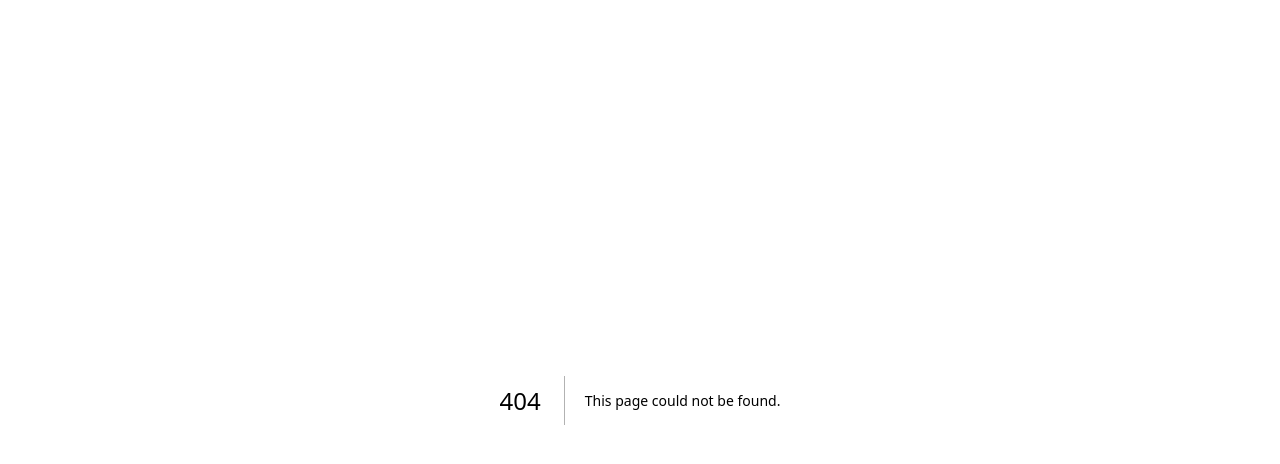
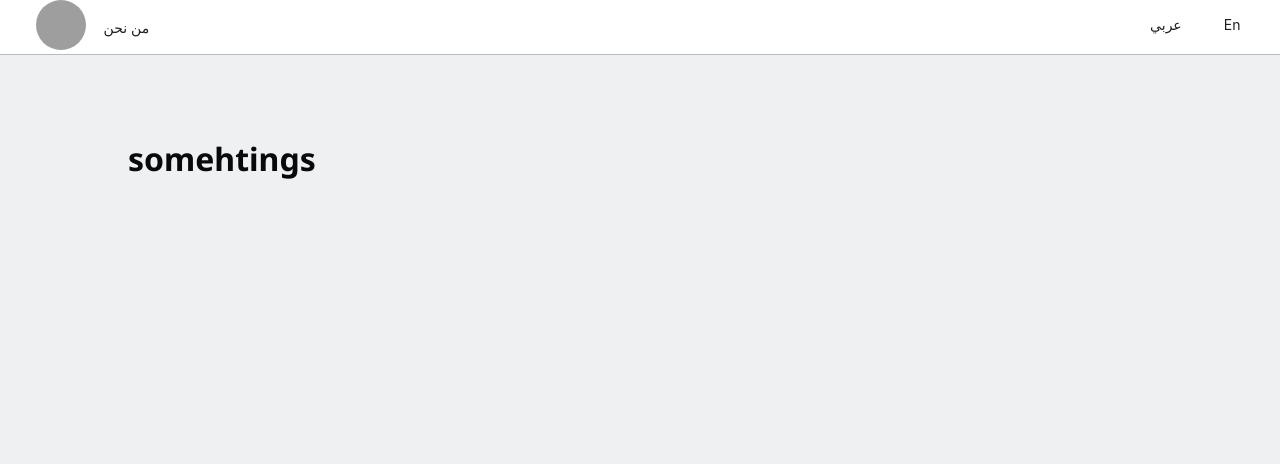
Before and after one commit to raibbl/bakeryraa, a Next.js app: page /menu in a window 1280 px wide. Before the commit this address had no page. Shown: the top 464 px of the page. Built offline with nearby package versions, Linux system fonts and the light colour scheme; grey boxes are pictures that could not be loaded.

Commit message:
Clean-up some default nextjs stuff and add navBar

```diff
--- /dev/null
+++ b/components/Navbar.tsx
@@ -0,0 +1,63 @@
+import { Button, Row } from "antd";
+export default function Navbar() {
+  return (
+    <nav className="navbar">
+      <ul>
+        <li>
+          <img
+            style={{
+              display: "flex",
+            }}
+            alt="me"
+            src="/bakeryLogo.ico"
+          />
+        </li>
+        <li>
+          <Button
+            style={{
+              display: "flex",
+              paddingTop: "15px",
+            }}
+            size={"small"}
+            type="text"
+          >
+            من نحن
+          </Button>
+        </li>
+      </ul>
+      <Row
+        style={{
+          height: "100%",
+          margin: -10,
+          padding: 0,
+          display: "flex",
+          listStyleType: "none",
+          justifyContent: "right",
+        }}
+      >
+        <li>
+          <Button
+            style={{
+              display: "flex",
+            }}
+            size={"small"}
+            type="text"
+          >
+            عربي
+          </Button>
+        </li>
+        <li>
+          <Button
+            style={{
+              display: "flex",
+            }}
+            size={"small"}
+            type="text"
+          >
+            En
+          </Button>
+        </li>
+      </Row>
+    </nav>
+  );
+}
--- a/package.json
+++ b/package.json
@@ -13,6 +13,7 @@
     "@types/node": "18.11.18",
     "@types/react": "18.0.27",
     "@types/react-dom": "18.0.10",
+    "antd": "^5.1.7",
     "eslint": "8.33.0",
     "eslint-config-next": "13.1.6",
     "next": "13.1.6",
--- a/pages/_app.tsx
+++ b/pages/_app.tsx
@@ -1,6 +1,12 @@
-import '@/styles/globals.css'
-import type { AppProps } from 'next/app'
+import Navbar from "@/components/Navbar";
+import "@/styles/globals.css";
+import type { AppProps } from "next/app";
 
 export default function App({ Component, pageProps }: AppProps) {
-  return <Component {...pageProps} />
+  return (
+    <>
+      <Navbar></Navbar>
+      <Component {...pageProps} />
+    </>
+  );
 }
--- a/pages/_document.tsx
+++ b/pages/_document.tsx
@@ -1,4 +1,5 @@
-import { Html, Head, Main, NextScript } from 'next/document'
+import { Html, Head, Main, NextScript } from "next/document";
+import React from "react";
 
 export default function Document() {
   return (
@@ -9,5 +10,5 @@
         <NextScript />
       </body>
     </Html>
-  )
+  );
 }
--- /dev/null
+++ b/pages/menu.tsx
@@ -0,0 +1,7 @@
+export default function Page({}) {
+  return (
+    <main>
+      <h1>somehtings</h1>
+    </main>
+  );
+}
--- a/styles/globals.css
+++ b/styles/globals.css
@@ -1,107 +1,274 @@
+@import url("https://fonts.googleapis.com/css2?family=Noto+Sans:ital,wght@0,400;0,700;1,400&display=swap");
+
 :root {
-  --max-width: 1100px;
-  --border-radius: 12px;
-  --font-mono: ui-monospace, Menlo, Monaco, 'Cascadia Mono', 'Segoe UI Mono',
-    'Roboto Mono', 'Oxygen Mono', 'Ubuntu Monospace', 'Source Code Pro',
-    'Fira Mono', 'Droid Sans Mono', 'Courier New', monospace;
-
-  --foreground-rgb: 0, 0, 0;
-  --background-start-rgb: 214, 219, 220;
-  --background-end-rgb: 255, 255, 255;
-
-  --primary-glow: conic-gradient(
-    from 180deg at 50% 50%,
-    #16abff33 0deg,
-    #0885ff33 55deg,
-    #54d6ff33 120deg,
-    #0071ff33 160deg,
-    transparent 360deg
-  );
-  --secondary-glow: radial-gradient(
-    rgba(255, 255, 255, 1),
-    rgba(255, 255, 255, 0)
-  );
-
-  --tile-start-rgb: 239, 245, 249;
-  --tile-end-rgb: 228, 232, 233;
-  --tile-border: conic-gradient(
-    #00000080,
-    #00000040,
-    #00000030,
-    #00000020,
-    #00000010,
-    #00000010,
-    #00000080
-  );
-
-  --callout-rgb: 238, 240, 241;
-  --callout-border-rgb: 172, 175, 176;
-  --card-rgb: 180, 185, 188;
-  --card-border-rgb: 131, 134, 135;
+  --color-bg: #eef0f1;
+  --color-text: #08090a;
+  --color-blue: #3b49df;
+  --color-red: #df3b3b;
+  --color-green: #3bdf72;
+  --color-gray: #b5bdc4;
+}
+html,
+body {
+  padding: 0;
+  margin: 0;
+  font-family: "Noto Sans", sans-serif;
+  background-color: var(--color-bg);
+  color: var(--color-text);
+  margin-top: 50px;
 }
 
-@media (prefers-color-scheme: dark) {
-  :root {
-    --foreground-rgb: 255, 255, 255;
-    --background-start-rgb: 0, 0, 0;
-    --background-end-rgb: 0, 0, 0;
-
-    --primary-glow: radial-gradient(rgba(1, 65, 255, 0.4), rgba(1, 65, 255, 0));
-    --secondary-glow: linear-gradient(
-      to bottom right,
-      rgba(1, 65, 255, 0),
-      rgba(1, 65, 255, 0),
-      rgba(1, 65, 255, 0.3)
-    );
-
-    --tile-start-rgb: 2, 13, 46;
-    --tile-end-rgb: 2, 5, 19;
-    --tile-border: conic-gradient(
-      #ffffff80,
-      #ffffff40,
-      #ffffff30,
-      #ffffff20,
-      #ffffff10,
-      #ffffff10,
-      #ffffff80
-    );
-
-    --callout-rgb: 20, 20, 20;
-    --callout-border-rgb: 108, 108, 108;
-    --card-rgb: 100, 100, 100;
-    --card-border-rgb: 200, 200, 200;
-  }
+main {
+  padding: 1rem 10vw;
 }
 
-* {
-  box-sizing: border-box;
-  padding: 0;
-  margin: 0;
+h1 {
+  font-size: 2rem;
 }
-
-html,
-body {
-  max-width: 100vw;
-  overflow-x: hidden;
+h2 {
+  font-size: 1.5rem;
 }
-
-body {
-  color: rgb(var(--foreground-rgb));
-  background: linear-gradient(
-      to bottom,
-      transparent,
-      rgb(var(--background-end-rgb))
-    )
-    rgb(var(--background-start-rgb));
+h2 {
+  font-size: 1.25rem;
 }
 
 a {
   color: inherit;
   text-decoration: none;
+  cursor: pointer;
 }
 
-@media (prefers-color-scheme: dark) {
-  html {
-    color-scheme: dark;
+* {
+  box-sizing: border-box;
+}
+
+img {
+  max-width: 100%;
+}
+
+input {
+  display: inline-block;
+  outline: none;
+  border: none;
+  font-size: 1.5rem;
+  width: 100%;
+  padding: 5px 10px;
+}
+
+fieldset {
+  border: none;
+  padding: 1rem 0;
+  font-size: 1.25rem;
+}
+
+code {
+  overflow-x: scroll;
+}
+
+/* Navbar */
+
+.navbar {
+  height: 55px;
+  width: 100%;
+  background: white;
+  color: var(--colors-text);
+  position: fixed;
+  top: 0;
+  padding: 0 2vw 5vh;
+  font-weight: bold;
+  border-bottom: 1px solid var(--color-gray);
+  z-index: 99;
+}
+
+.navbar ul {
+  list-style-type: none;
+  margin: 0;
+  padding: 0;
+  display: flex;
+  align-items: flex-start;
+  justify-content: left;
+  height: 100%;
+}
+
+.navbar li {
+  border-radius: 100%;
+  padding-left: 10px;
+}
+
+.navbar img {
+  border-radius: 50%;
+  width: 50px;
+  height: 50px;
+  cursor: pointer;
+}
+
+/* Buttons */
+
+.btn,
+button {
+  background-color: var(--color-gray);
+  border: none;
+  color: var(--color-text);
+  padding: 1rem 2rem;
+  display: flex;
+  align-items: center;
+  text-align: center;
+  justify-content: center;
+  text-decoration: none;
+  font-family: "Noto Sans", sans-serif;
+  font-weight: bold;
+  border-radius: 0.25rem;
+  cursor: pointer;
+  margin: 0.5rem 1rem 0.5rem 0;
+}
+
+@media only screen and (max-width: 768px) {
+  button {
+    padding: 0.5rem 1rem;
+    font-size: 0.8rem;
   }
 }
+
+button:hover {
+  filter: brightness(90%);
+}
+
+button:disabled,
+button[disabled] {
+  filter: brightness(80%);
+  cursor: not-allowed;
+}
+
+button.btn-blue {
+  background-color: var(--color-blue);
+  color: white;
+}
+
+button.btn-red {
+  background-color: var(--color-red);
+  color: white;
+}
+
+button.btn-green {
+  background-color: var(--color-green);
+  color: white;
+}
+
+button.btn-google {
+  background-color: white;
+  color: var(--color-text);
+}
+
+.btn-google img {
+  width: 30px;
+  margin-right: 10px;
+}
+
+button.btn-logo {
+  background-color: var(--color-text);
+  color: white;
+  text-transform: uppercase;
+  font-size: 1.5rem;
+  padding: 0.5rem 1rem;
+}
+
+/* Cards */
+
+.card {
+  padding: 2rem;
+  margin: 1rem 0;
+  background-color: white;
+  border: 1px solid var(--color-gray);
+  border-radius: 8px;
+}
+
+.card footer {
+  display: flex;
+}
+
+.card-img-center {
+  width: 20%;
+  display: block;
+  margin: auto;
+  border-radius: 50%;
+  max-width: 150px;
+}
+
+.card-info {
+  color: white;
+  background: var(--color-blue);
+}
+
+/* Loader */
+
+.loader {
+  border: 10px solid var(--color-bg);
+  border-top: 10px solid var(--color-blue);
+  border-radius: 50%;
+  width: 50px;
+  height: 50px;
+  animation: spin 2s linear infinite;
+}
+
+@keyframes spin {
+  0% {
+    transform: rotate(0deg);
+  }
+  100% {
+    transform: rotate(360deg);
+  }
+}
+
+/* File uploads */
+
+input[type="file"] {
+  display: none;
+}
+
+.upload-snippet {
+  width: 75%;
+  margin-left: auto;
+  background: white;
+  padding: 5px;
+  margin: 5px 0;
+}
+/* Utilities */
+
+.push-left {
+  margin-left: auto;
+}
+
+.text-sm {
+  font-size: 0.85rem;
+}
+
+.text-danger {
+  font-weight: bold;
+  color: var(--color-red);
+}
+
+.text-success {
+  font-weight: bold;
+  color: var(--color-green);
+}
+
+.text-info {
+  font-weight: bold;
+  color: var(--color-blue);
+}
+
+.box {
+  display: flex;
+  justify-content: space-between;
+}
+
+.box-center {
+  display: flex;
+  flex-direction: column;
+  align-content: center;
+  text-align: center;
+}
+
+.hidden {
+  display: none;
+}
```
Also changed, not shown: pages/index.tsx (+6 -119 lines), lib/firebase.ts (added), 2 other files (tests, documents, lock files or other folders).
